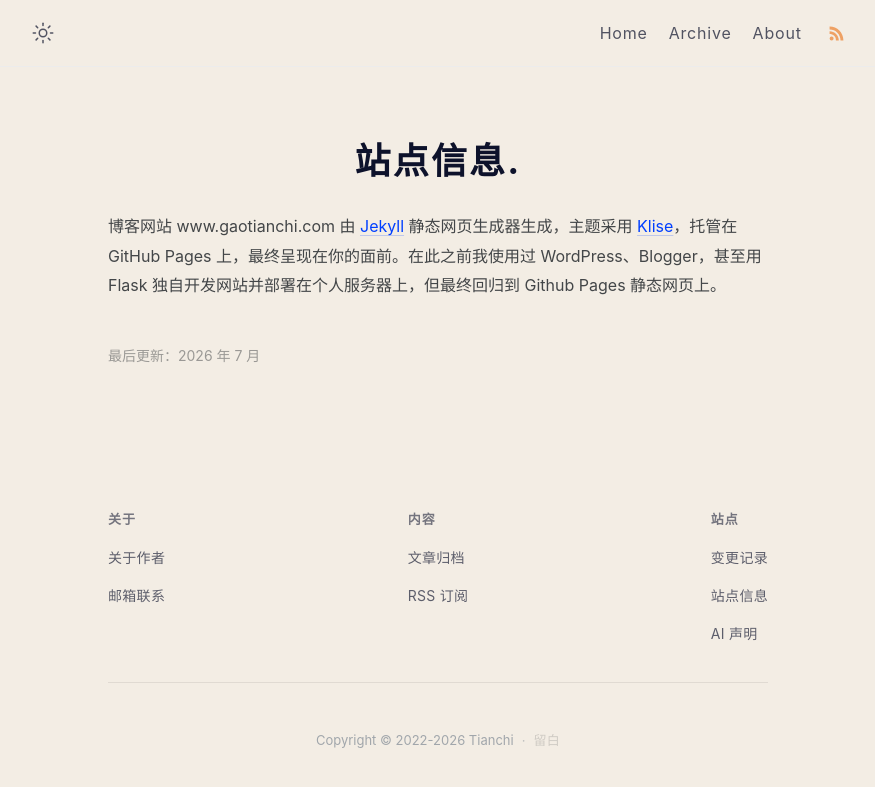
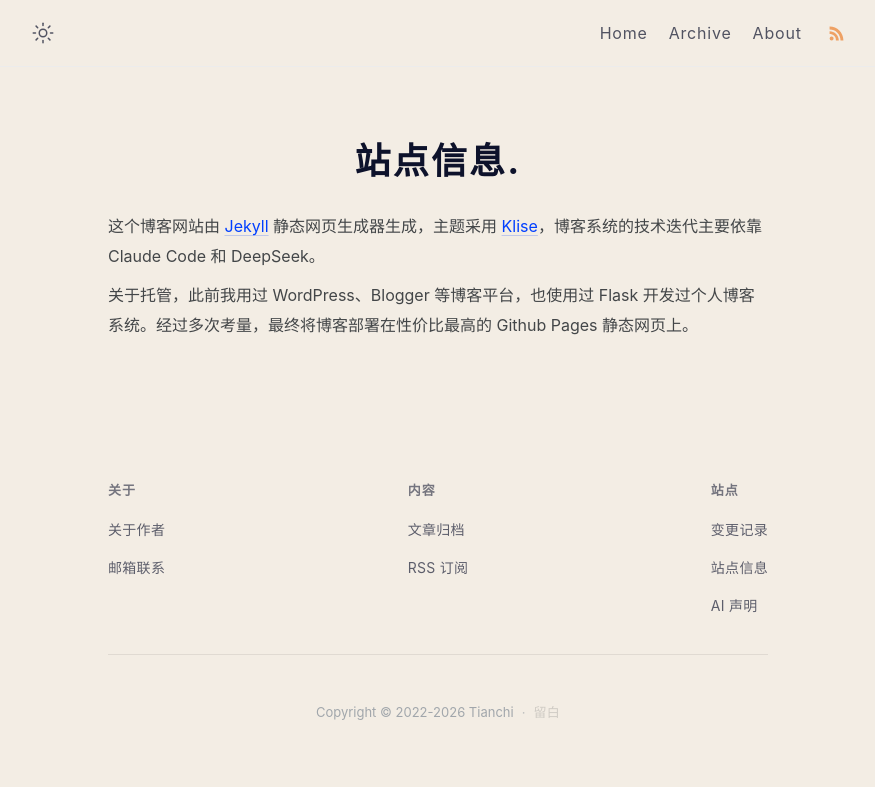
Before and after one commit to gaotianchi/gaotianchi.github.io, a Jekyll site: the page built from _pages/colophon.md, in a window 1280 px wide. Shown: the top 787 px of the page, without its empty margins (202-1077 px from the left). Built offline with Jekyll 4.4.1, drawn with Linux system fonts in a browser that asks for light colours.

Commit message:
docs(colophon): 重写站点信息页面，补充 AI 辅助工具说明

```diff
--- a/_pages/colophon.md
+++ b/_pages/colophon.md
@@ -5,7 +5,6 @@ layout: page
 description: 这个网站是如何构建的？
 ---
 
-博客网站 www.gaotianchi.com 由 [Jekyll](https://jekyllrb.com/) 静态网页生成器生成，主题采用 [Klise](https://github.com/piharpi/jekyll-klise)，托管在 GitHub Pages 上，最终呈现在你的面前。在此之前我使用过 WordPress、Blogger，甚至用 Flask 独自开发网站并部署在个人服务器上，但最终回归到 Github Pages 静态网页上。
+这个博客网站由 [Jekyll](https://jekyllrb.com/) 静态网页生成器生成，主题采用 [Klise](https://github.com/piharpi/jekyll-klise)，博客系统的技术迭代主要依靠 Claude Code 和 DeepSeek。
 
-
-<small style="display:block; margin-top: 3em; opacity: 0.5;">最后更新：2026 年 7 月</small>
+关于托管，此前我用过 WordPress、Blogger 等博客平台，也使用过 Flask 开发过个人博客系统。经过多次考量，最终将博客部署在性价比最高的 Github Pages 静态网页上。
```
